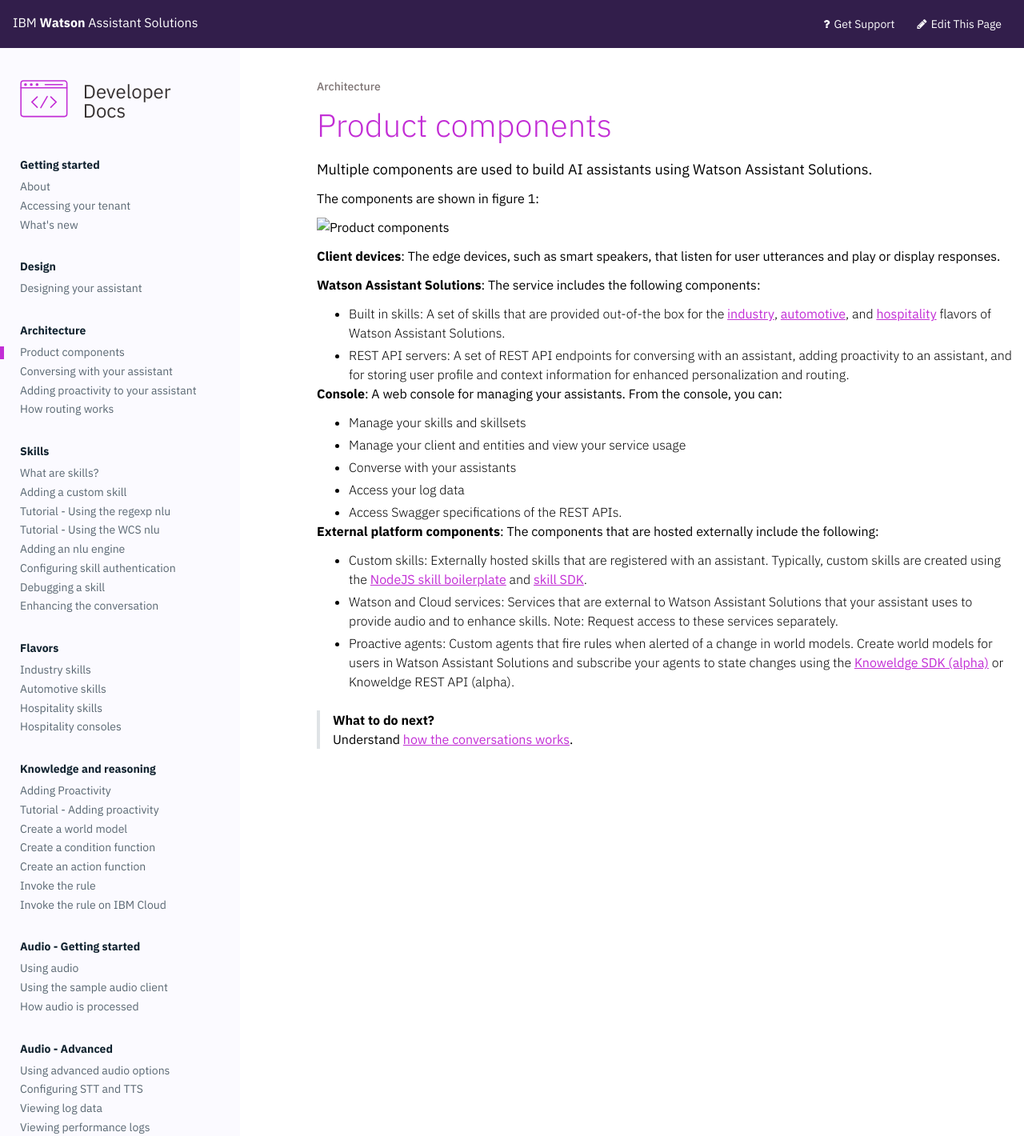
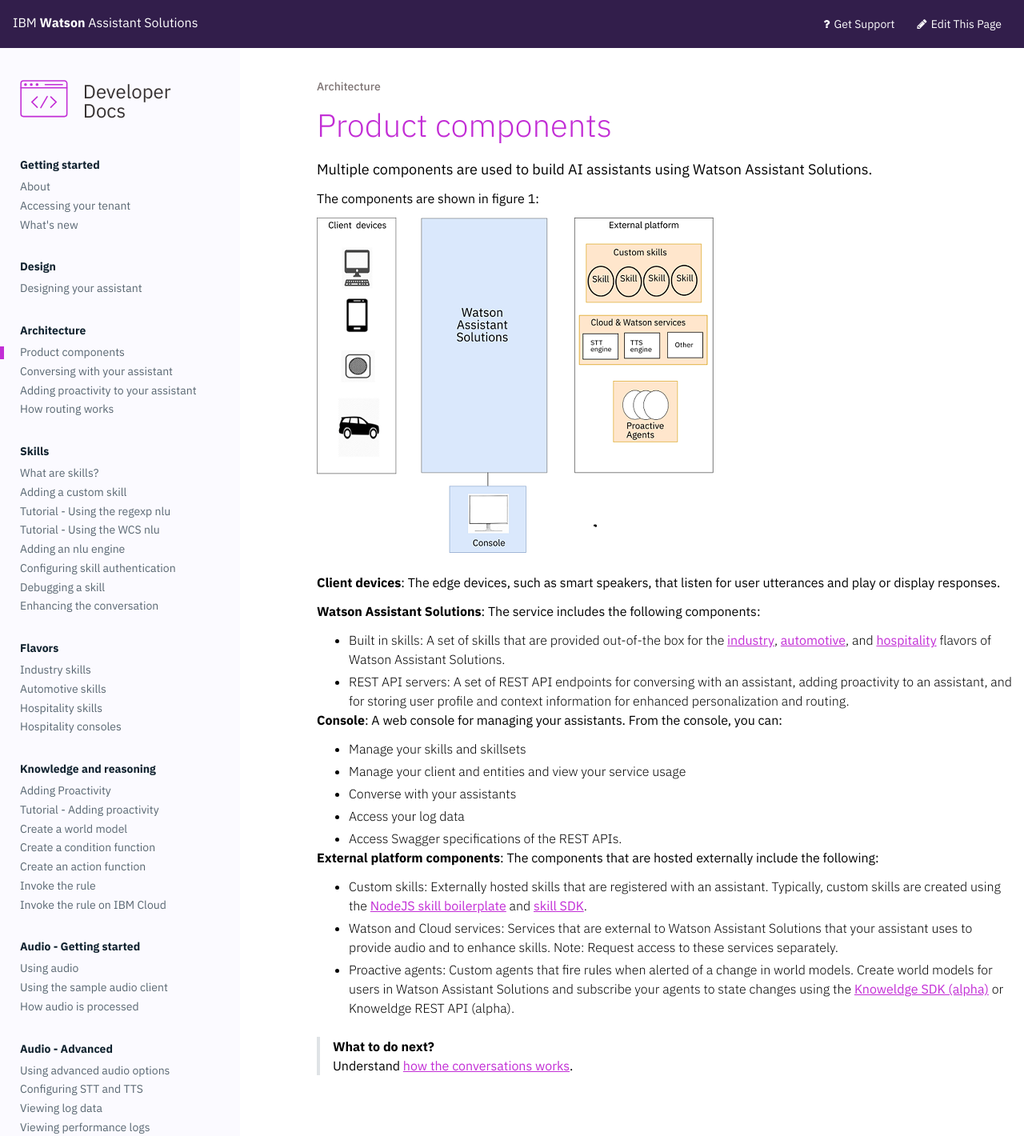
Before and after one commit to Watson-Personal-Assistant/developer, a Jekyll site: the page built from _content/understand-service/overview.md, in a window 1280 px wide. Shown: the whole page at 80% size. Built offline with Jekyll 4.4.1, drawn with Linux system fonts in a browser that asks for light colours.

Commit message:
updated diagram link

```diff
--- a/_content/understand-service/overview.md
+++ b/_content/understand-service/overview.md
@@ -6,7 +6,7 @@
 
 The components are shown in figure 1:
 
-![Product components](components_diagram.png)
+![Product components]({{site.baseurl}}/understand-service/components_diagram.png)
 
 **Client devices**:  The edge devices, such as smart speakers, that listen for user utterances and play or display responses.
 
```
